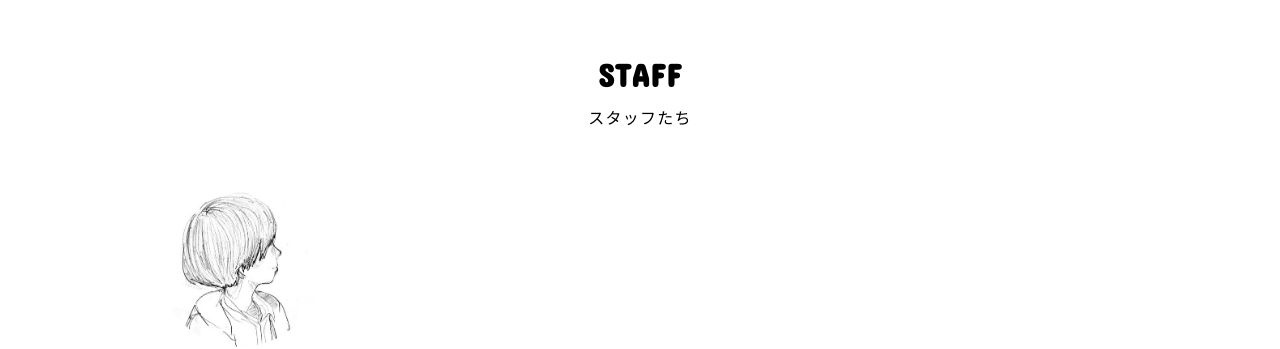
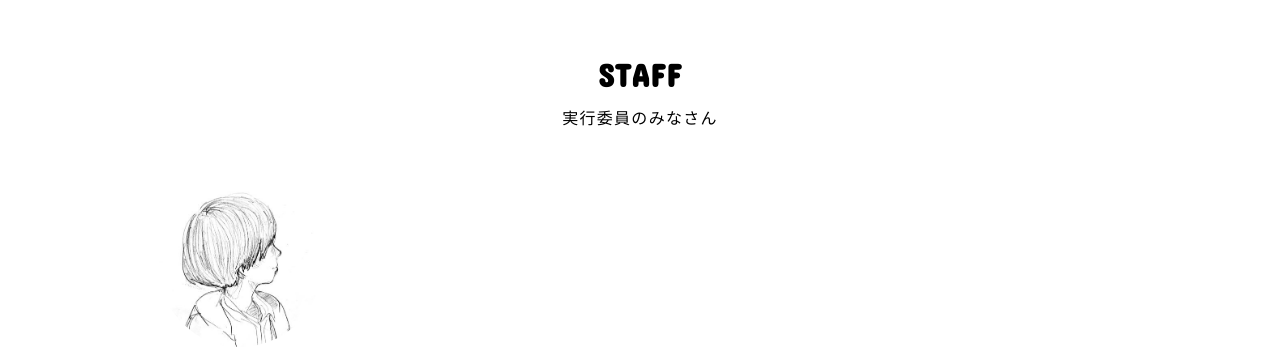
Before and after one commit to coderdojo-japan/dojocon2019.coderdojo.jp, a Jekyll site: the page built from index.md, in a window 1280 px wide and 900 px high, scrolled down 4552 px. Shown: the part 151-500 px from the top of the window. Built offline with Jekyll 4.4.1, drawn with Linux system fonts in a browser that asks for light colours; nearby versions of some CDN libraries.

Commit message:
STAFFのキャプションを変更

```diff
--- a/index.md
+++ b/index.md
@@ -87,7 +87,7 @@ layout: default
 </div>
 <section id="staff">
   <h2>STAFF</h2>
-  <p class="caption">スタッフたち</p>
+  <p class="caption">実行委員のみなさん</p>
   {% for staff in site.data.staff %}
   <div class="staff">
     <a href="{{staff.site}}" target="_blank">
```
